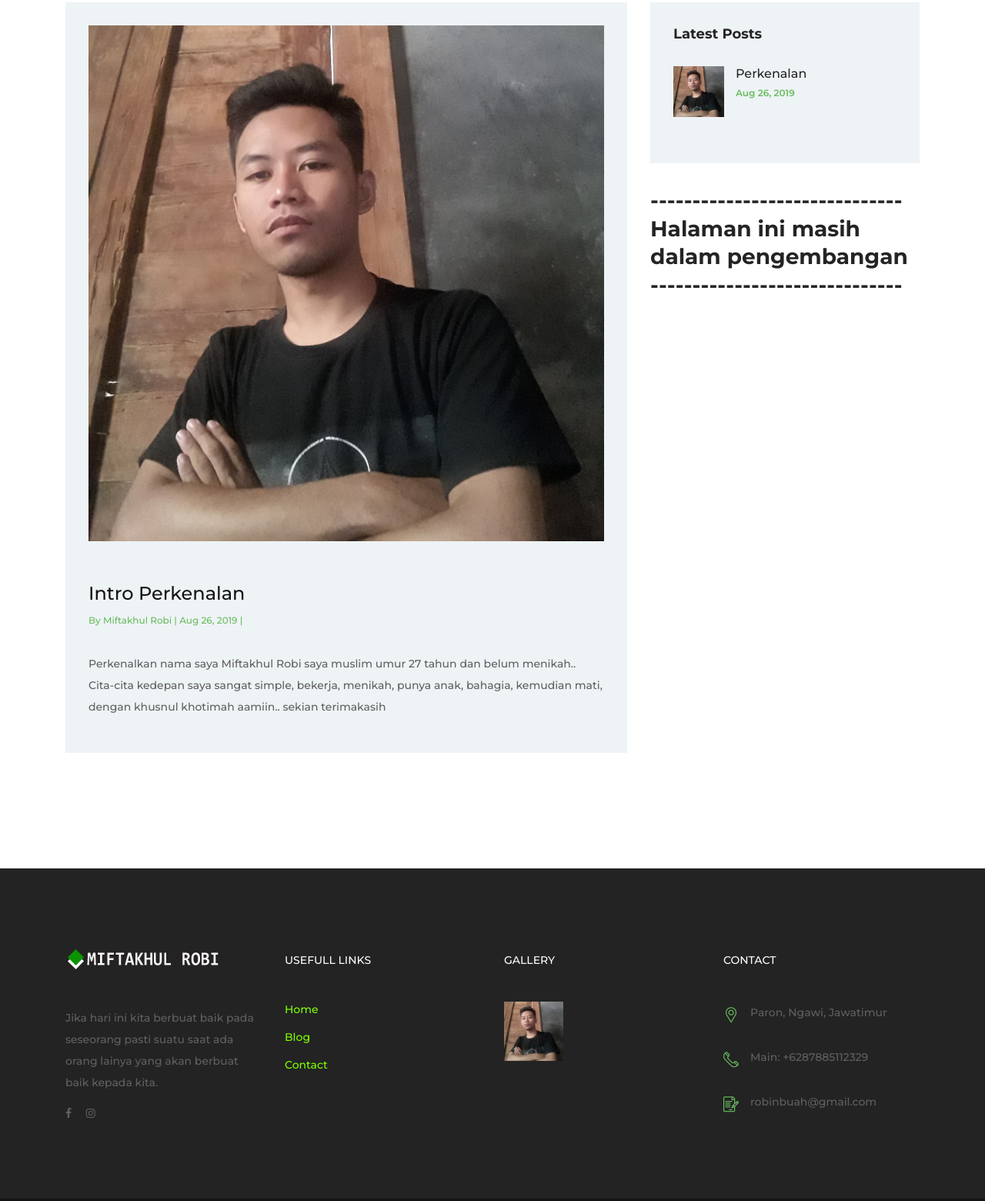
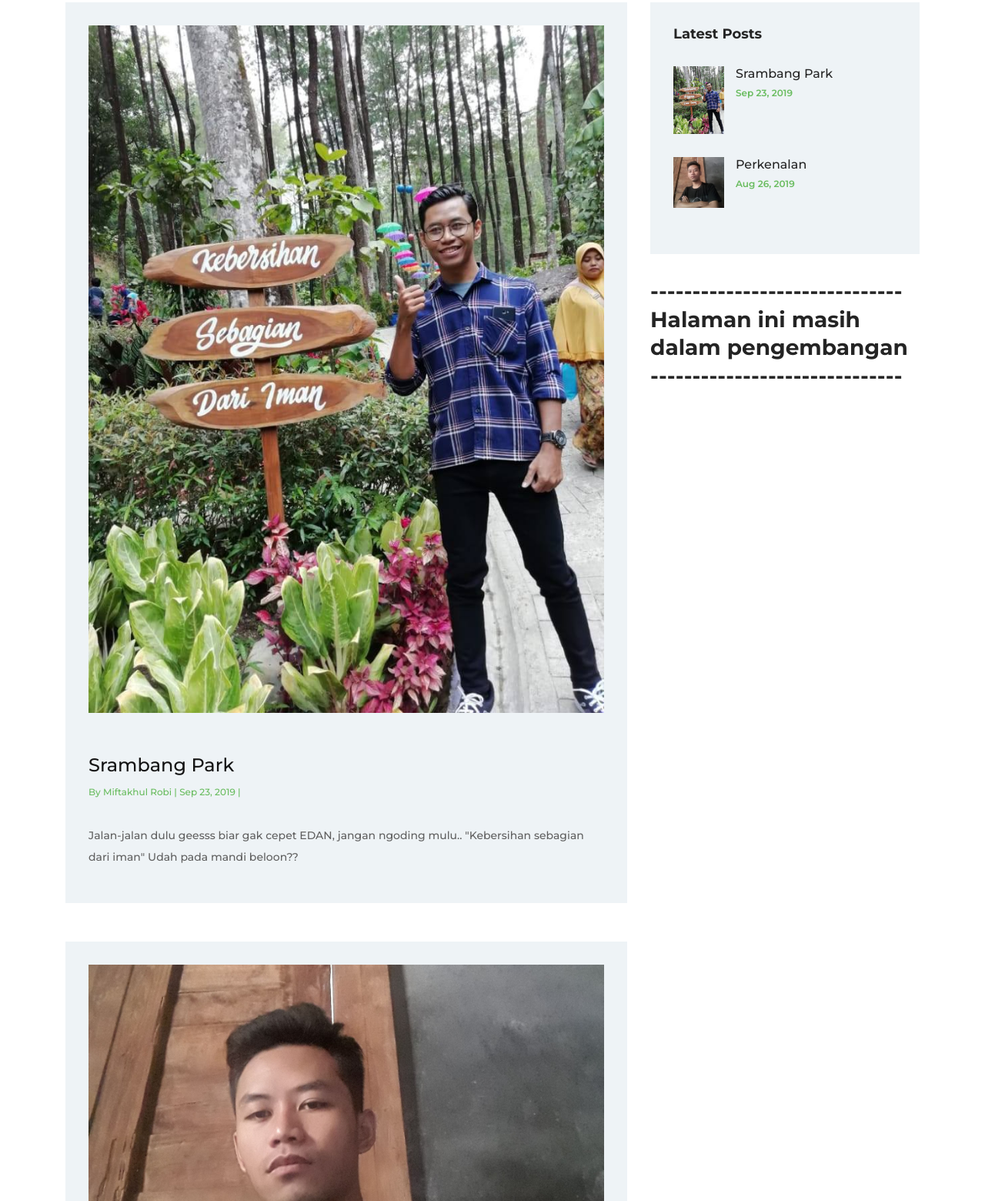
Before and after one commit to miftakhulrobi/miftakhulrobi.github.io, a plain HTML site: page blog.html in a window 1280 px wide. Shown: the part 472-2032 px from the top of the page at 77% size. Drawn offline with Linux system fonts and the light colour scheme; files whose address does not match are found by name.

Commit message:
menambah file gambar aq2.jpg dan edit blog

```diff
--- a/blog.html
+++ b/blog.html
@@ -111,6 +111,25 @@
                                 <div class="single-blog-post mb-50 wow fadeInUp" data-wow-delay="300ms">
                                     <!-- Post Thumb -->
                                     <div class="blog-post-thumb mb-50">
+                                        <img src="img/bg-img/aq2.jpg" alt="">
+                                    </div>
+                                    <!-- Post Title -->
+                                    <a href="#" class="post-title">Srambang Park</a>
+                                    <!-- Post Meta -->
+                                    <div class="post-meta">
+                                        <p>By <a href="#">Miftakhul Robi</a> | <a href="#">Sep 23, 2019</a> | <a href="#"></a></p>
+                                    </div>
+                                    <!-- Post Excerpt -->
+                                    <p>Jalan-jalan dulu geesss biar gak cepet EDAN, jangan ngoding mulu.. "Kebersihan sebagian dari iman" Udah pada mandi beloon??</p>
+                                    <!-- Read More btn -->
+                                    <!-- <a href="#" class="btn academy-btn btn-sm mt-15"></a> -->
+                                </div>
+                            </div>
+                            <!-- Single Blog Start -->
+                            <div class="col-12">
+                                <div class="single-blog-post mb-50 wow fadeInUp" data-wow-delay="300ms">
+                                    <!-- Post Thumb -->
+                                    <div class="blog-post-thumb mb-50">
                                         <img src="img/bg-img/aq.jpg" alt="">
                                     </div>
                                     <!-- Post Title -->
@@ -167,6 +186,18 @@
                             <!-- Single Latest Blog Post -->
                             <div class="single-latest-blog-post d-flex mb-30">
                                 <div class="latest-blog-post-thumb">
+                                    <img class="recents-blogs" src="img/bg-img/aq2.jpg" alt="">
+                                </div>
+                                <div class="latest-blog-post-content">
+                                    <a href="#" class="post-title">
+                                        <h6>Srambang Park</h6>
+                                    </a>
+                                    <a href="#" class="post-date">Sep 23, 2019</a>
+                                </div>
+                            </div>
+                            <!-- Single Latest Blog Post -->
+                            <div class="single-latest-blog-post d-flex mb-30">
+                                <div class="latest-blog-post-thumb">
                                     <img class="recents-blogs" src="img/bg-img/aq.jpg" alt="">
                                 </div>
                                 <div class="latest-blog-post-content">
@@ -176,7 +207,6 @@
                                     <a href="#" class="post-date">Aug 26, 2019</a>
                                 </div>
                             </div>
-
                         </div>
 
                         <!-- Add Widget -->
@@ -238,10 +268,11 @@
                                 <h6>Gallery</h6>
                             </div>
                             <div class="gallery-list d-flex justify-content-between flex-wrap">
+                                <a href="img/bg-img/aq.jpg" class="gallery-img" title="Perkenalan"><img src="img/bg-img/aq.jpg" alt=""></a>
                                 <!-- <a href="img/bg-img/gallery1.jpg" class="gallery-img" title="Gallery Image 1"><img src="img/bg-img/gallery1.jpg" alt=""></a>
                                 <a href="img/bg-img/gallery2.jpg" class="gallery-img" title="Gallery Image 2"><img src="img/bg-img/gallery2.jpg" alt=""></a>
                                 <a href="img/bg-img/gallery3.jpg" class="gallery-img" title="Gallery Image 3"><img src="img/bg-img/gallery3.jpg" alt=""></a> -->
-                                <a href="img/bg-img/aq.jpg" class="gallery-img" title="Gallery Image 4"><img src="img/bg-img/aq.jpg" alt=""></a>
+                                <!-- <a href="img/bg-img/aq2.jpg" class="gallery-img" title="Gallery Image 5"><img src="img/bg-img/aq2.jpg" alt=""></a> -->
                                 <!-- <a href="img/bg-img/gallery5.jpg" class="gallery-img" title="Gallery Image 5"><img src="img/bg-img/gallery5.jpg" alt=""></a>
                                 <a href="img/bg-img/gallery6.jpg" class="gallery-img" title="Gallery Image 6"><img src="img/bg-img/gallery6.jpg" alt=""></a> -->
                             </div>
--- a/style.css
+++ b/style.css
@@ -1283,6 +1283,10 @@ img {
   animation: rotateIcon 5s ease infinite;
 }
 
+.calling-info .call-center span:hover {
+  color: chartreuse;
+}
+
 
 /* any */
 @keyframes rambu {
```
Also changed, not shown: img/bg-img/aq2.jpg (added).
